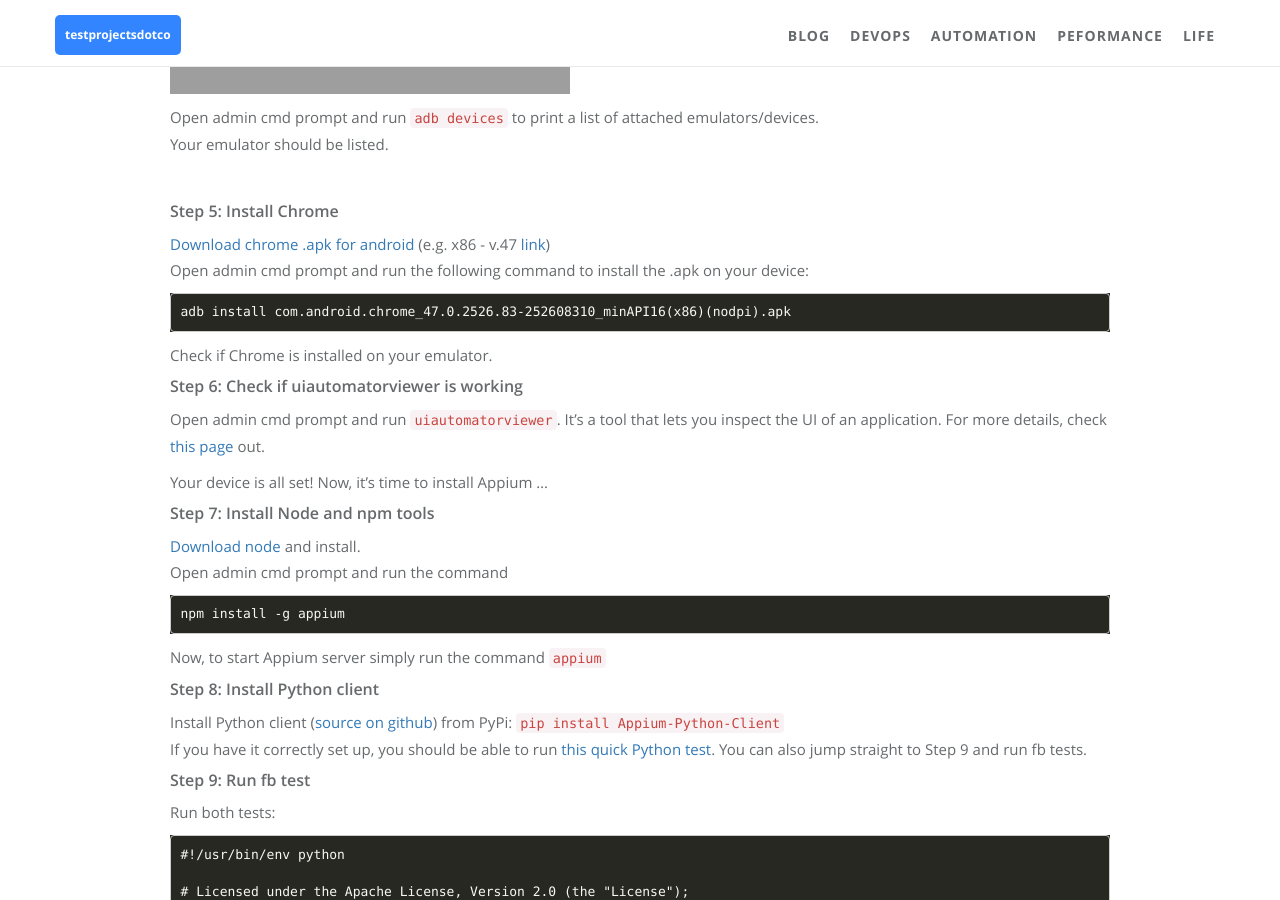
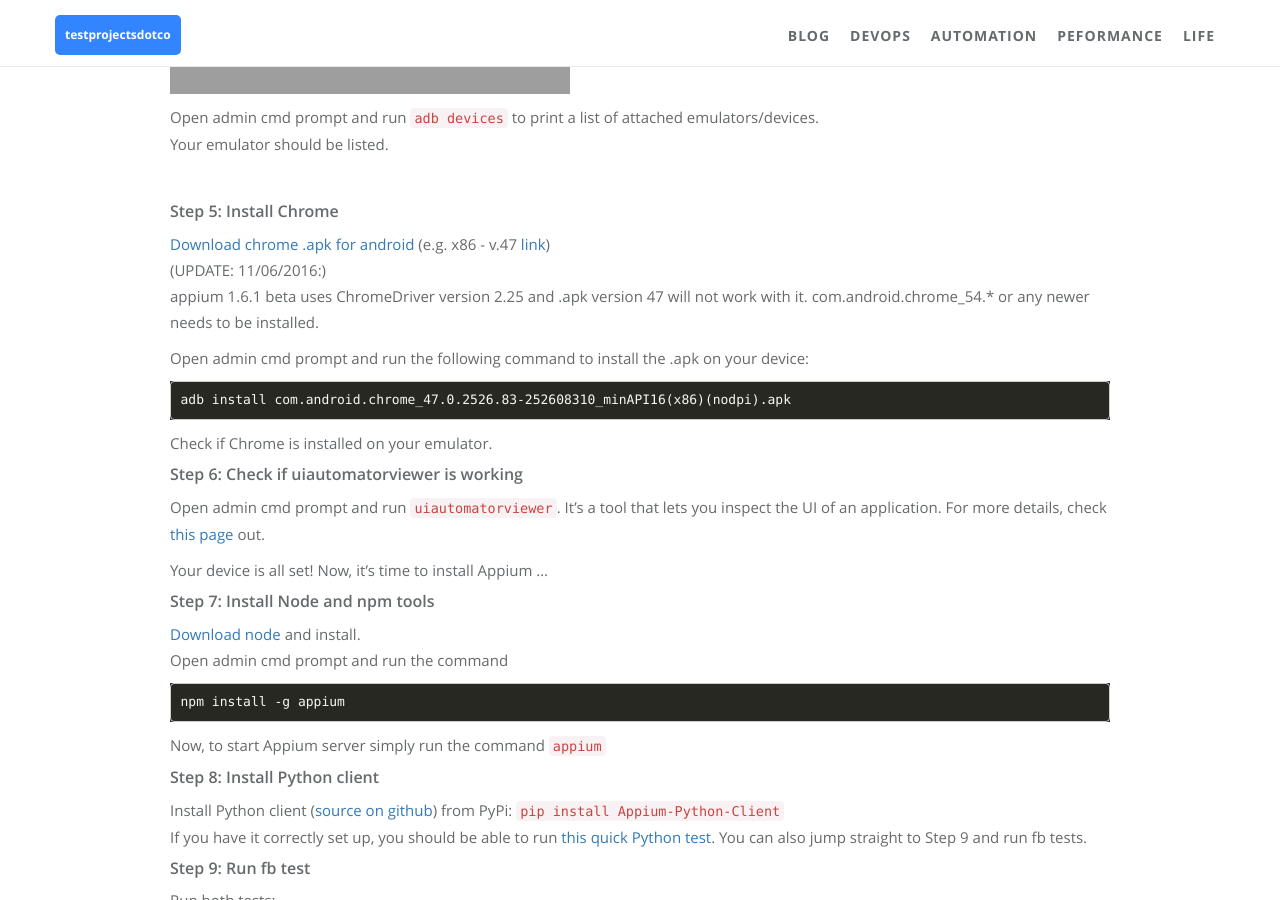
Before and after one commit to rafalf/personal, a Jekyll site: the page built from _posts/2016-10-20-appium-installation-python-chrome.md, in a window 1280 px wide and 900 px high, scrolled down 1604 px. Built offline with Jekyll 4.4.1, drawn with Linux system fonts in a browser that asks for light colours; comment, search, counter and statistics services are not loaded.

Commit message:
add update for chrmodriver

````diff
--- a/_posts/2016-10-20-appium-installation-python-chrome.md
+++ b/_posts/2016-10-20-appium-installation-python-chrome.md
@@ -42,6 +42,9 @@ Your emulator should be listed.
 
 ### Step 5: Install Chrome
 [Download chrome .apk for android](http://www.apkmirror.com/uploads/?q=chrome) (e.g. x86 - v.47 [link](http://www.apkmirror.com/apk/google-inc/chrome/chrome-47-0-2526-83-release/))
+(UPDATE: 11/06/2016:)
+appium 1.6.1 beta uses ChromeDriver version 2.25 and .apk version 47 will not work with it. com.android.chrome_54.* or any newer needs to be installed.
+
 Open admin cmd prompt and run the following command to install the .apk on your device:
 
 ```
````
